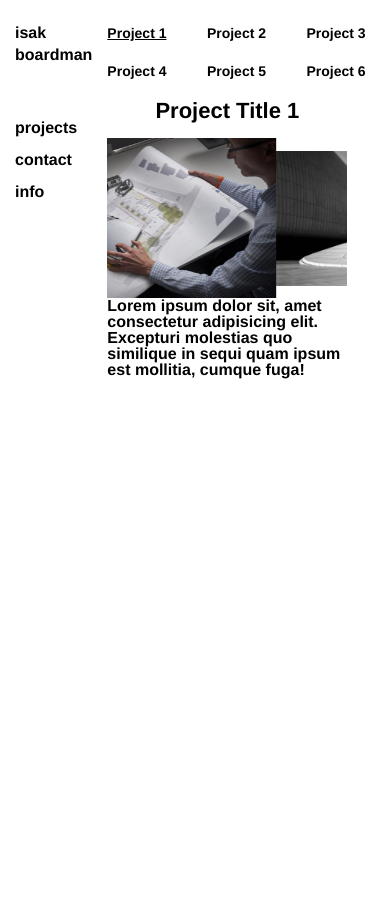
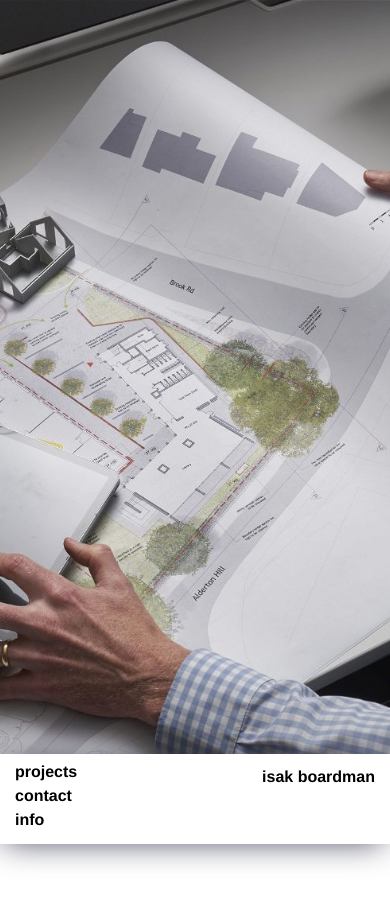
Before and after one commit to KobzarMax/IsakBoardman, a website: page index.html in a window 390 px wide. Drawn offline with nearby package versions, Linux system fonts and the light colour scheme.

Commit message:
home page bottom menu

```diff
--- a/JavaScript.js
+++ b/JavaScript.js
@@ -12,10 +12,8 @@ $(document).ready(function() {
 
 //
 
-const initProjects = () => {
-  console.log("Initializing projects page...");
-  // Add your jQuery code here
-  $(document).ready(function(){
+// Initialize the projects slider
+const initProjectsSlider = () => {
   $('.projects-content').slick({
     infinite: true,
     slidesToShow: 1,
@@ -26,19 +24,14 @@ const initProjects = () => {
     cssEase: 'linear',
     swipe: false,
     dots: true,
-      dotsClass: 'slick-dots custom-dots', // add a custom class to the dots container
+    dotsClass: 'slick-dots custom-dots',
     customPaging: function(slider, i) {
-        // Change 'Project' to whatever text you want to use
       return '<button class="slick-dot" data-slick-index="' + i + '">Project ' + (i + 1) + '</button>';
-        // add a data-slick-index attribute to each dot button, which stores its index in the slider
     }
   });
 
-    // add an event listener to the slider to update the active dot on change
   $('.projects-content').on('afterChange', function(event, slick, currentSlide) {
-      // remove the active class from all dots
     $('.slick-dot').removeClass('active');
-      // add the active class to the dot corresponding to the current slide
     $('.slick-dot[data-slick-index="' + currentSlide + '"]').addClass('active');
   });
 
@@ -52,20 +45,40 @@ const initProjects = () => {
     autoplaySpeed: 5000,
     // add any other options you need
   });
-  });
 };
 
-initProjects();
+// Uninitialize the projects slider
+const uninitProjectsSlider = () => {
+  $('.projects-content').slick('unslick');
+  $('.carousel-inner').slick('unslick');
+};
+
+//Initialize home carousel
+const initHomeSlider = () => {
+  $('.home-carousel').slick({
+    slidesToShow: 1,
+    slidesToScroll: 1,
+    arrows: false,
+    dots: false,
+    infinite: true,
+    autoplay: true,
+    autoplaySpeed: 5000,
+    // add any other options you need
+  });
+}
+// Uninitialize the home carousel
+const uninitHomeSlider = () => {
+  $('.home-carousel').slick('unslick');
+}
+
+initHomeSlider();
 
 // new routing
 
 $(document).ready(function(){
-    const projects = document.getElementById('projects');
-    const info = document.getElementById('info');
-    const contact = document.getElementById('contact');
 
-    const sections = ['#projects', '#info', '#contact'];
-    const sectionTitles = ['Isak Boardmna | Projects', 'Isak Boardmna | Info', 'Isak Boardmna | Contact'];
+  const sections = ['#home', '#projects', '#info', '#contact'];
+  const sectionTitles = ['Isak Boardman | Home', 'Isak Boardman | Projects', 'Isak Boardman | Info', 'Isak Boardman | Contact'];
 
   document.addEventListener("click", (e) => {
     const { target } = e;
@@ -81,5 +94,16 @@ $(document).ready(function(){
     $(sectionID).toggleClass('hidden');
     const sectionIndex = sections.indexOf(sectionID);
     document.title = sectionTitles[sectionIndex];
+
+    if (sectionID === '#projects') {
+      initProjectsSlider();
+    } else {
+      uninitProjectsSlider();
+    }
+    if (sectionID === '#home') {
+      initHomeSlider();
+    } else {
+      uninitHomeSlider();
+    }
   });
 });
--- a/index.html
+++ b/index.html
@@ -18,7 +18,7 @@
   <aside>
     <div class="container">
       <h1 id="name">
-          <a class="button nav-link" href="#projects" rel="home_page">isak boardman</a>
+          <a class="button nav-link" href="#home" rel="home_page">isak boardman</a>
       </h1>
             <!-- Navigation tabs    -->
       <div class="nav-container">
@@ -31,7 +31,22 @@
     </div>
   </aside>
   <div class="content" id="content">
-    <div id="projects">
+    <div id="home">
+      <div class="home-carousel-wrapper">
+        <div class="home-carousel">
+          <div class="carousel-item">
+            <img src="assets/landingPage/1.jpg" class="d-block w-100" alt="First slide">
+          </div>
+          <div class="carousel-item">
+            <img src="assets/landingPage/2.jpg" class="d-block w-100" alt="Second slide">
+          </div>
+          <div class="carousel-item">
+            <img src="assets/landingPage/3.jpg" class="d-block w-100" alt="Third slide">
+          </div>
+        </div>
+      </div>
+    </div>
+    <div id="projects" class="hidden">
       <!-- project content-->
       <div class="projects-content">
         <!-- project1-->
--- a/styles.css
+++ b/styles.css
@@ -95,12 +95,23 @@ html * {
   display: flex;
   align-items: flex-start;
   justify-content: flex-start;
-  min-height: 93vh;
+  min-height: 100vh;
+  max-height: 100vh;
 }
 #content {
   overflow-x: hidden;
   width: 100%;
+  min-height: 93vh;
+  max-height: 100vh;
+}
+
+#projects, #info, #contact {
   padding: 20px;
+}
+
+#home {
+  max-height: 100vh;
+  min-height: 100vh;
 }
 
 aside {
@@ -138,7 +149,7 @@ aside .container::before, aside .container::after {
 
 .projects-content .slick-track{
   display: flex;
-  align-items: center;
+  align-items: stretch;
   justify-content: flex-start;
   overflow-x: hidden;
 }
@@ -153,7 +164,57 @@ aside .container::before, aside .container::after {
 
 .projects-content .slick-slide {
   max-width: 800px;
+  object-fit: cover;
 }
+
+.projects-content .slick-slide img {
+  object-fit: cover;
+}
+
+/* home-carousel */
+.home-carousel-wrapper {
+  max-height: 100vh;
+  min-height: 100vh;
+}
+.home-carousel {
+  width: 100%;
+  max-height: 100vh;
+  min-height: 100vh;
+  display: flex;
+  align-items: flex-start;
+  justify-content: space-between;
+}
+.home-carousel .slick-list {
+  overflow-x: hidden;
+  max-height: 100vh;
+  min-height: 100vh;
+}
+
+.home-carousel .slick-track{
+  display: flex;
+  align-items: flex-start;
+  justify-content: flex-start;
+  overflow-x: hidden;
+  max-height: 100vh;
+  min-height: 100vh;
+}
+
+.home-carousel .slick-slide {
+  max-width: 100%;
+  width: 100%;
+  max-height: 100vh;
+  min-height: 100vh;
+  object-fit: cover;
+}
+.home-carousel .slick-slide img {
+  object-fit: cover;
+  max-height: 100vh;
+  min-height: 100vh;
+}
+
+/* home carousel */
+
+
 .slick-dots {
   list-style: none;
   display: flex;
@@ -208,26 +269,72 @@ aside .container::before, aside .container::after {
   }
 }
 @media (max-width: 992px) {
+  .content-wrapper, #content {
+    min-height: auto;
+    max-height: fit-content;
+  }
   .slick-dots {
     display: grid;
     grid-template-columns: repeat(3, 1fr);
     grid-template-rows: auto;
   }
+  aside {
+    width: 100%;
+    min-height: auto;
+    position: fixed;
+    bottom: 0;
+    left: 0;
+    background-color: white;
+    z-index: 999;
+    box-shadow: -2px 4px 32px -6px rgba(66, 68, 90, 1);
+    max-height: 120px;
+    height: 90px;
+    padding: 10px 0;
+  }
+  #content {
+    padding-bottom: 90px;
+  }
   aside .container {
+    justify-content: space-between;
+    flex-direction: row-reverse;
+    width: 100%;
+    gap: 40px;
+    height: auto;
+  }
+  .nav-container .nav {
     justify-content: flex-start;
-    gap: 40px;
+    gap: 8px;
+  }
+  .nav::before, .nav::after {
+    display: none;
+  }
+  #content {
+    overflow: visible;
   }
   .slick-dots li {
     width: fit-content;
+    justify-self: center;
   }
   .projects-content .slick-list {
-    max-width: 400px;
+    max-width: 100%;
   }
   .projects-content .slick-slide {
-    max-width: 400px;
+    max-width: 100%;
   }
   .projects-content {
     align-items: flex-start;
+  }
+  .content-wrapper {
+    flex-direction: column-reverse;
+  }
+  .projects-content .slick-slide {
+    object-fit: fill;
+  }
+  .projects-content .slick-slide img {
+    object-fit: fill;
+  }
+  #carouselExampleControls1 {
+    margin-bottom: 12px;
   }
 }
 
@@ -235,21 +342,8 @@ aside .container::before, aside .container::after {
   #name {
       display: block;
   }
-  .projects-content .slick-list {
-    max-width: 300px;
-    margin-left: 0;
-  }
-  .projects-content .slick-slide {
-    max-width: 300px;
-  }
-  aside {
-    padding: 20px 0;
-  }
   .slick-dot {
     font-size: 14px;
-  }
-  #content {
-    padding: 20px 0;
   }
   .project-item p {
     font-size: 16px;
@@ -265,15 +359,6 @@ aside .container::before, aside .container::after {
   }
 }
 
-@media (max-width: 472px) {
-  .projects-content .slick-list {
-    max-width: 240px;
-  }
-  .projects-content .slick-slide {
-    max-width: 240px;
-  }
-}
-
 .hidden {
   display: none;
 }
```
Lines whose indentation alone changed are shown as unchanged.
